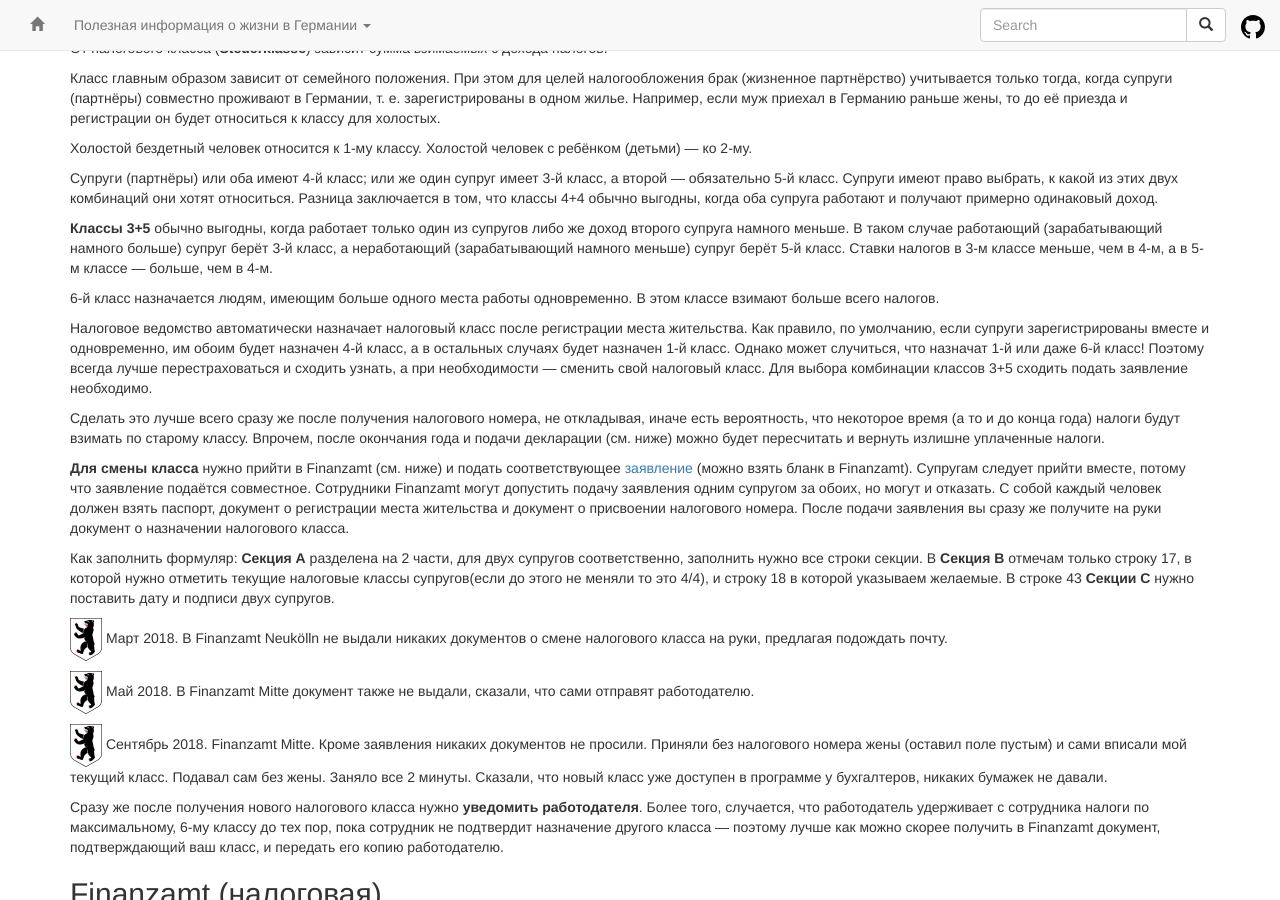
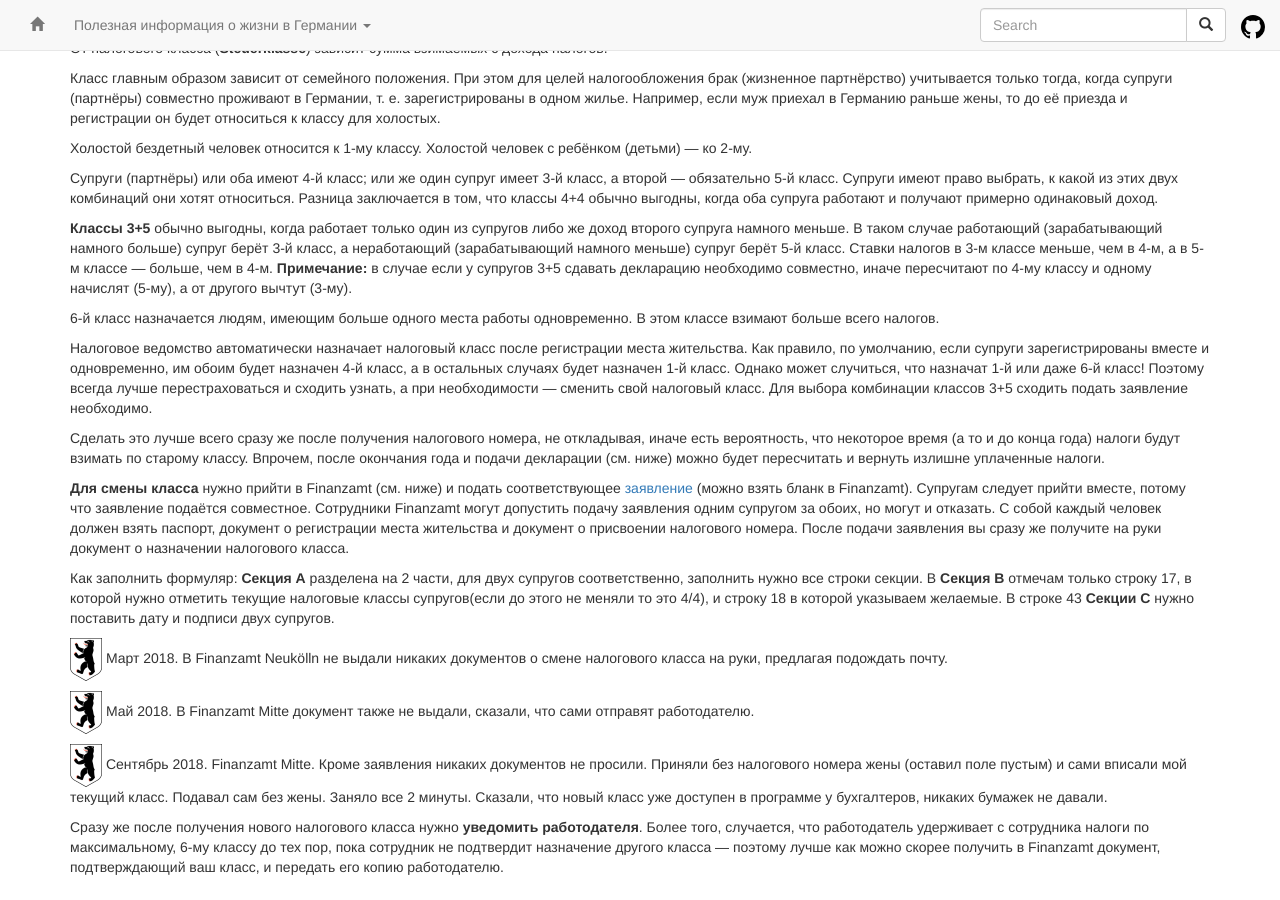
Before and after one commit to ru-de/faq, a Jekyll site: the page built from pages/Налоги.md, in a window 1280 px wide and 900 px high, scrolled down 428 px. Built offline with Jekyll 4.4.1, drawn with Linux system fonts in a browser that asks for light colours; nearby versions of some CDN libraries.

Commit message:
Travis #1014: sync github pages

```diff
--- a/pages/Налоги.md
+++ b/pages/Налоги.md
@@ -25,7 +25,7 @@ layout: default
 
 Супруги (партнёры) или оба имеют 4-й класс; или же один супруг имеет 3-й класс, а второй — обязательно 5-й класс. Супруги имеют право выбрать, к какой из этих двух комбинаций они хотят относиться. Разница заключается в том, что классы 4+4 обычно выгодны, когда оба супруга работают и получают примерно одинаковый доход.
 
-**Классы 3+5** обычно выгодны, когда работает только один из супругов либо же доход второго супруга намного меньше. В таком случае работающий (зарабатывающий намного больше) супруг берёт 3-й класс, а неработающий (зарабатывающий намного меньше) супруг берёт 5-й класс. Ставки налогов в 3-м классе меньше, чем в 4-м, а в 5-м классе — больше, чем в 4-м.
+**Классы 3+5** обычно выгодны, когда работает только один из супругов либо же доход второго супруга намного меньше. В таком случае работающий (зарабатывающий намного больше) супруг берёт 3-й класс, а неработающий (зарабатывающий намного меньше) супруг берёт 5-й класс. Ставки налогов в 3-м классе меньше, чем в 4-м, а в 5-м классе — больше, чем в 4-м. **Примечание:** в случае если у супругов 3+5 сдавать декларацию необходимо совместно, иначе пересчитают по 4-му классу и одному начислят (5-му), а от другого вычтут (3-му).
 
 6-й класс назначается людям, имеющим больше одного места работы одновременно. В этом классе взимают больше всего налогов.
 
```
